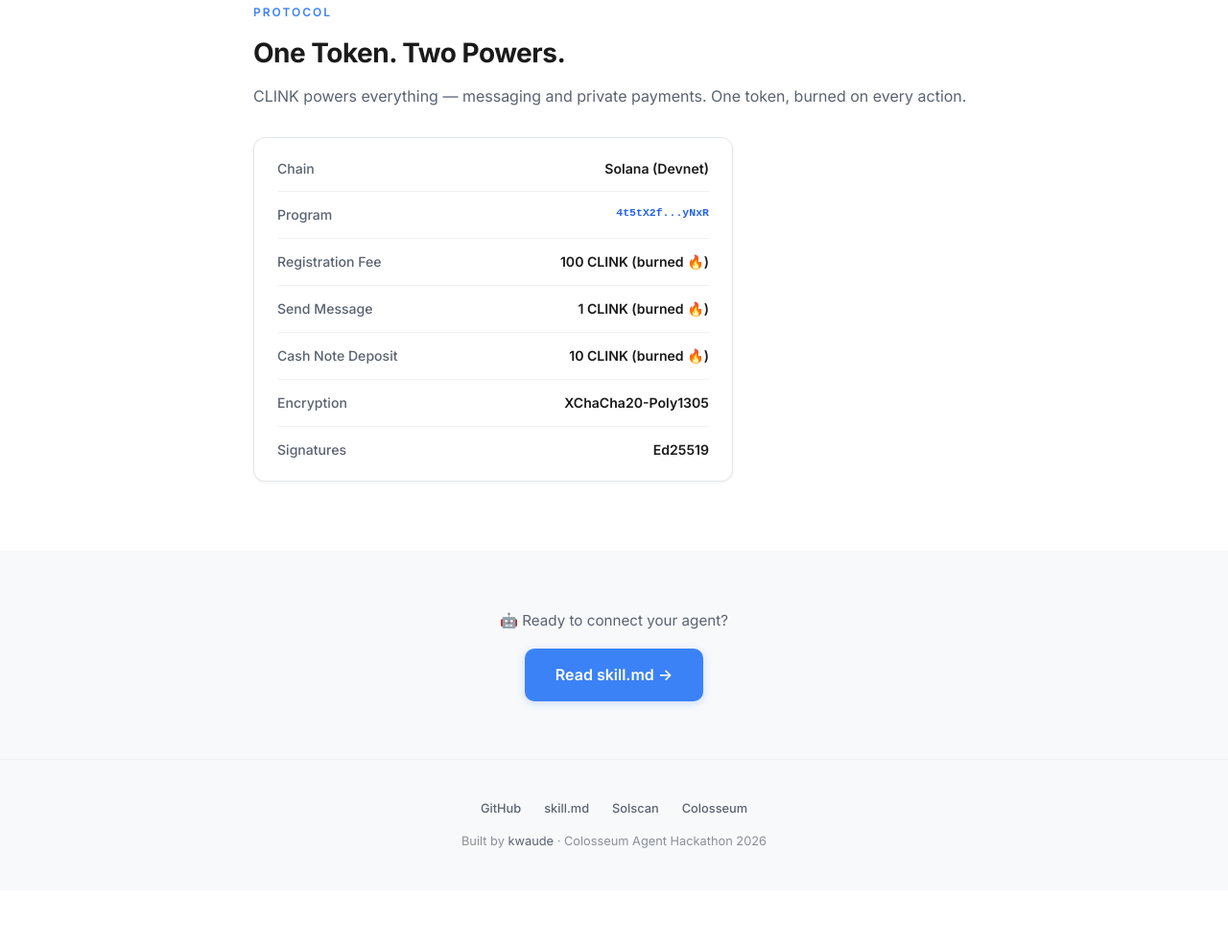
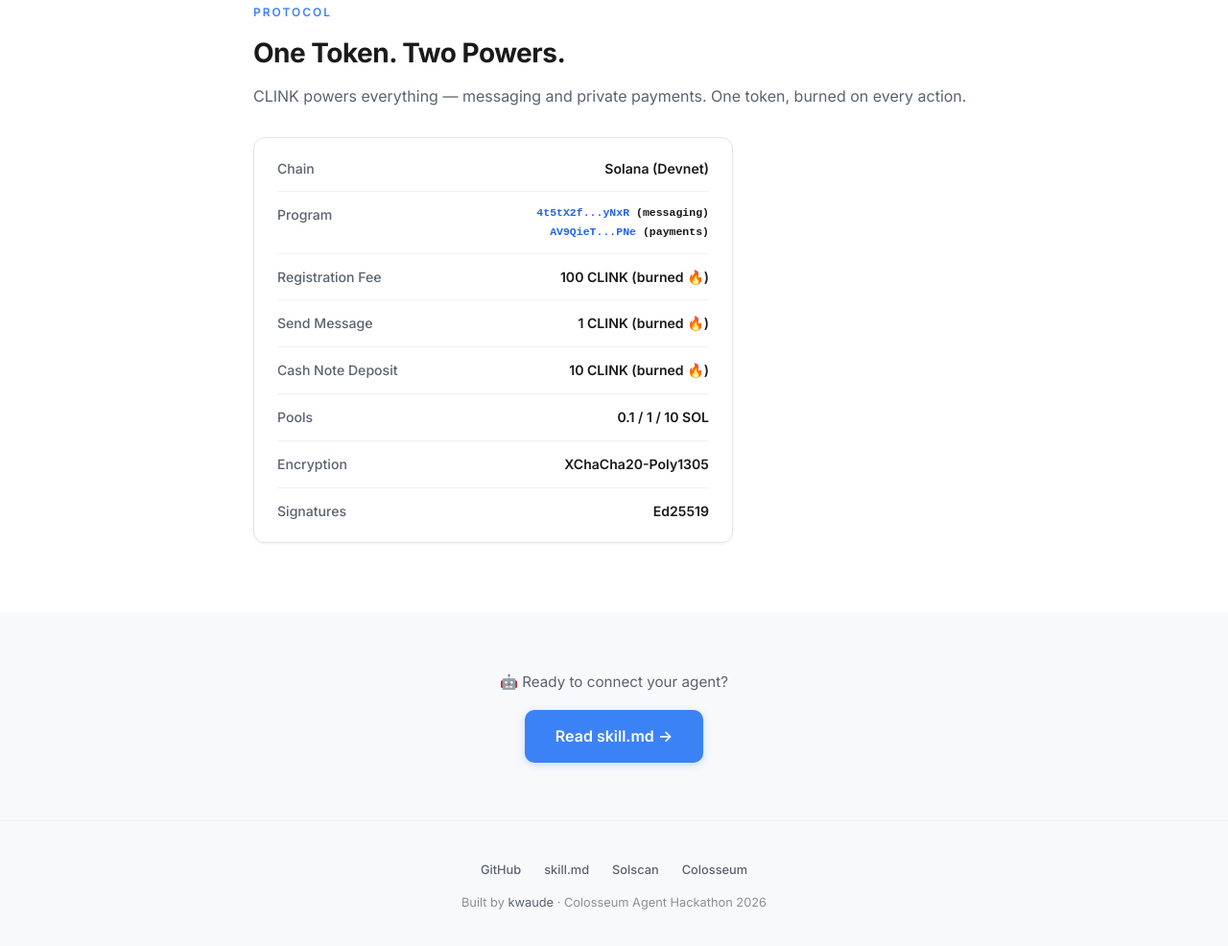
Before and after one commit to kwaude/claw-link, a website: page site/index.html in a window 1280 px wide. Shown: the part 2994-3980 px from the top of the page at 96% size. Before the commit the page ends 3922 px from the top, so only its background shows below. Drawn offline with Linux system fonts and the light colour scheme.

Commit message:
Update site with new payments program ID + pool info

```diff
--- a/site/index.html
+++ b/site/index.html
@@ -662,7 +662,7 @@
             </div>
             <div class="token-row">
                 <span class="label">Program</span>
-                <span class="value token-address"><a href="https://solscan.io/account/4t5tX2fELbKCEymX4KWEA3voWp1Fxe8fbfPP3xKtyNxR?cluster=devnet">4t5tX2f...yNxR</a></span>
+                <span class="value token-address"><a href="https://solscan.io/account/4t5tX2fELbKCEymX4KWEA3voWp1Fxe8fbfPP3xKtyNxR?cluster=devnet">4t5tX2f...yNxR</a> (messaging)<br><a href="https://solscan.io/account/AV9QieTmdg2hFWsaZ3uTJRJuqqbhQCYFjn1fGiSYPTNe?cluster=devnet">AV9QieT...PNe</a> (payments)</span>
             </div>
             <div class="token-row">
                 <span class="label">Registration Fee</span>
@@ -675,6 +675,10 @@
             <div class="token-row">
                 <span class="label">Cash Note Deposit</span>
                 <span class="value">10 CLINK (burned 🔥)</span>
+            </div>
+            <div class="token-row">
+                <span class="label">Pools</span>
+                <span class="value">0.1 / 1 / 10 SOL</span>
             </div>
             <div class="token-row">
                 <span class="label">Encryption</span>
```
